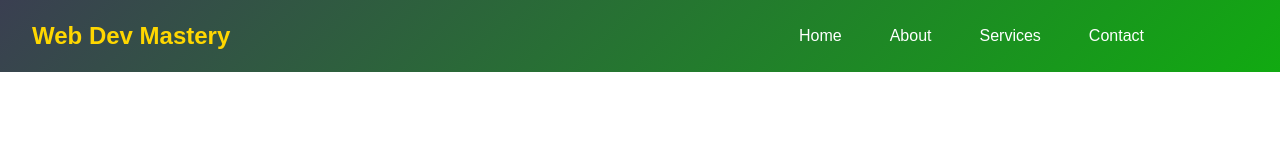
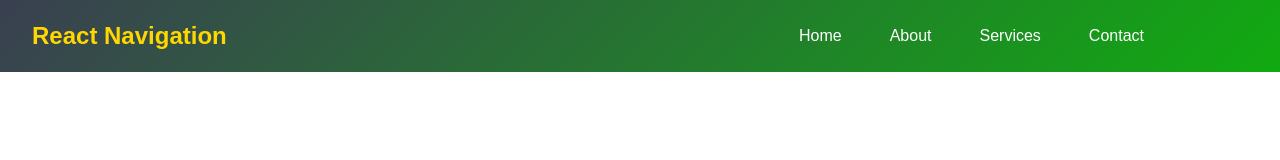
Before and after one commit to rakeshkolipakaace/React-Navigation, a React (Vite) app: page / in a window 1280 px wide. Shown: the top 160 px of the page. Built offline with nearby package versions, Linux system fonts and the light colour scheme.

Commit message:
navabar.jsx

```diff
--- a/src/components/Navbar.jsx
+++ b/src/components/Navbar.jsx
@@ -19,7 +19,7 @@ const Navbar = () => {
   return (
     <div>
       <div className="navbar">
-        <div className="navbar-logo">Web Dev Mastery</div>
+        <div className="navbar-logo">React Navigation</div>
 
         <ul className={`navbar-links ${isOpen ? "active" : ""}`}>
           <button className="close-drawer" onClick={closeDrawer}>
```
